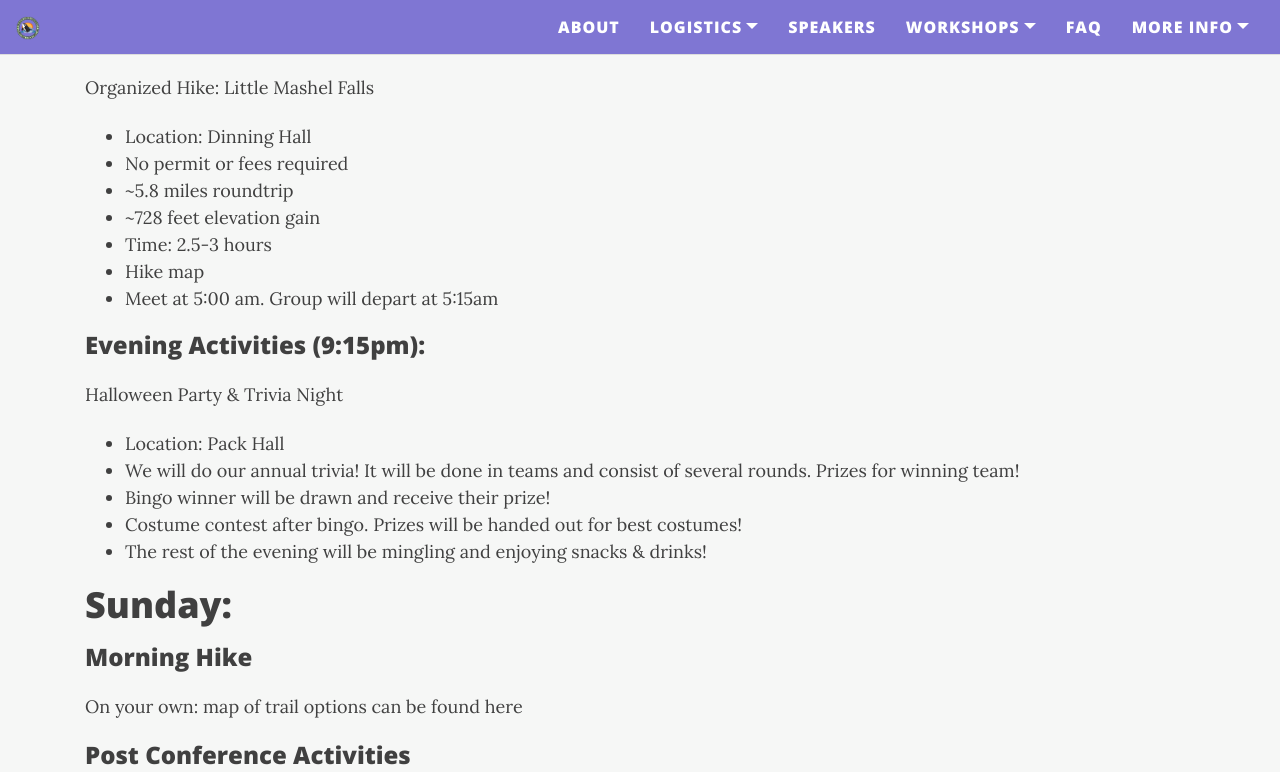
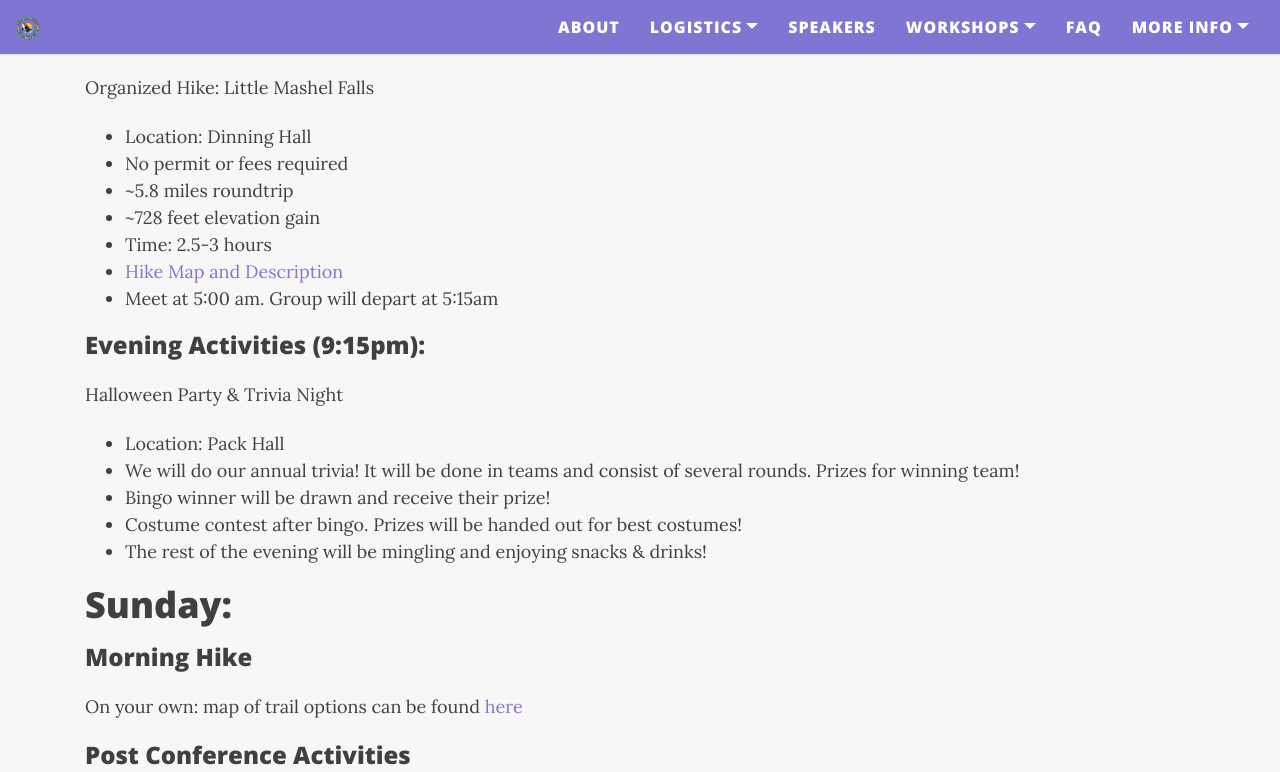
Before and after one commit to graduateclimateconference/graduateclimateconference.github.io, a Jekyll site: the page built from social.md, in a window 1280 px wide and 900 px high, scrolled down 1265 px, cut to the strip 0-772 px from the top of the window. Built offline with Jekyll 4.4.1, drawn with Linux system fonts in a browser that asks for light colours; nearby versions of some CDN libraries.

Commit message:
Update social.md

```diff
--- a/social.md
+++ b/social.md
@@ -35,7 +35,7 @@ Organized Hike: Little Mashel Falls
 - ~5.8 miles roundtrip
 - ~728 feet elevation gain
 - Time: 2.5-3 hours
-- Hike map
+- [Hike Map and Description](https://www.wta.org/go-hiking/hikes/little-mashel-falls#hike-full-description)
 - Meet at 5:00 am. Group will depart at 5:15am
 
 ### Evening Activities (9:15pm):
@@ -51,7 +51,7 @@ Halloween Party & Trivia Night
 
 ### Morning Hike
 
-On your own: map of trail options can be found here
+On your own: map of trail options can be found [here](https://sites.uw.edu/packweb/pack-forest/interactive-map/)
 
 ### Post Conference Activities
 
```
